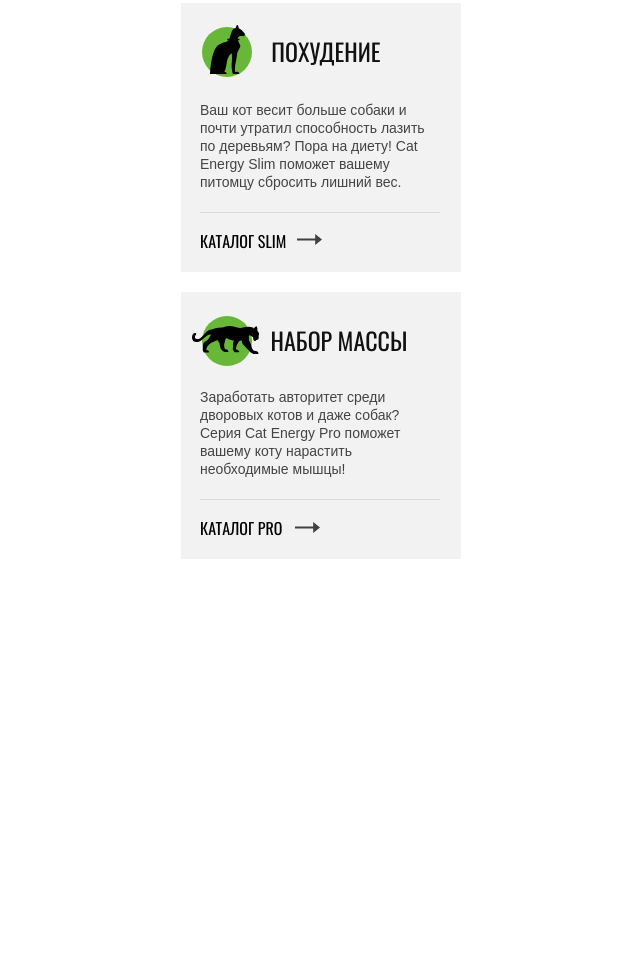
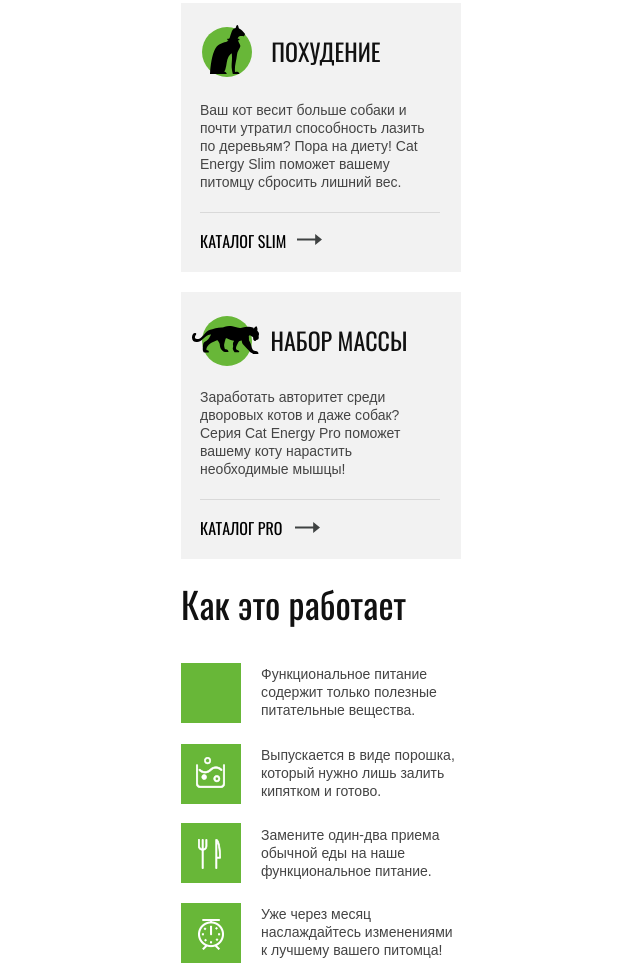
Before and after one commit to Ktyby/Cat-energy, a website: page www/index.html in a window 1280 px wide. Shown: the part 734-1697 px from the top of the page, without its empty margins (319-959 px from the left). Before the commit the page ends 1293 px from the top, so only its background shows below. Drawn offline with nearby package versions, Linux system fonts and the light colour scheme; files that its build step writes are made by us from their sources.

Commit message:
I almost made a block

```diff
--- a/www/index.html
+++ b/www/index.html
@@ -53,6 +53,16 @@
             <a class="categories__link--second" href="#">Каталог Pro</a>
         </div>
     </section>
+
+    <section class="characteristic">
+        <h2 class="characteristic__title">Как это работает</h2>
+        <div class="characteristic__text">
+            <p class="characteristic__text--first">Функциональное питание содержит только полезные питательные вещества.</p>
+            <p class="characteristic__text--second">Выпускается в виде порошка, который нужно лишь залить кипятком и готово.</p>
+            <p class="characteristic__text--third">Замените один-два приема обычной еды на наше функциональное питание.</p>
+            <p class="characteristic__text--fourth">Уже через месяц наслаждайтесь изменениями к лучшему вашего питомца!</p>
+        </div>
+    </section>
 </main>
 
 <script src="js/main.js"></script>
--- /dev/null
+++ b/www/scss/blocks/characteristic.scss
@@ -0,0 +1,161 @@
+.characteristic {
+    width: 280px;
+    margin: 0 auto;
+}
+
+.characteristic__title {
+    font-size: 36px;
+    font-weight: normal;
+
+    color: #111111;
+
+    margin: 22px 0 38px 0;
+}
+
+.characteristic__text {
+    display: flex;
+    flex-direction: column;
+    width: 200px;
+
+    font-family: "Arial", "Roboto", sans-serif;
+    font-weight: normal;
+
+    color: #444444;
+
+    margin-left: 80px;
+
+    &--first {
+        position: relative;
+        margin: 0;
+    }
+
+    &--first::before {
+        content: "";
+        display: block;
+        position: absolute;
+        right: 220px;
+        top: -2px;
+
+        width: 60px;
+        height: 60px;
+        background-color: #68b738;
+    }
+
+    &--second::after {
+        content: url(../img/advantage-leaf@1x.png);
+        display: block;
+        position: absolute;
+        right: 225px;
+        top: 3px;
+
+        width: 50px;
+        height: 50px;
+    }
+
+    &--second {
+        position: relative;
+        margin: 27px 0 0 0;
+    }
+
+    &--second::before {
+        content: "";
+        display: block;
+        position: absolute;
+        right: 220px;
+        top: -2px;
+
+        width: 60px;
+        height: 60px;
+        background-color: #68b738;
+    }
+
+    &--second::after {
+        content: url(../img/advantage-powder@1x.png);
+        display: block;
+        position: absolute;
+        right: 225px;
+        top: 2px;
+
+        width: 50px;
+        height: 50px;
+    }
+
+    &--third {
+        position: relative;
+        margin: 26px 0 0 0;
+    }
+
+    &--third::before {
+        content: "";
+        display: block;
+        position: absolute;
+        right: 220px;
+        top: -3px;
+
+        width: 60px;
+        height: 60px;
+        background-color: #68b738;
+    }
+
+    &--third::after {
+        content: url(../img/advantage-dining@1x.png);
+        display: block;
+        position: absolute;
+        right: 227px;
+        top: 3px;
+
+        width: 50px;
+        height: 50px;
+    }
+
+    &--fourth {
+        position: relative;
+        margin: 25px 0 0 0;
+    }
+
+    &--fourth::before {
+        content: "";
+        display: block;
+        position: absolute;
+        right: 220px;
+        top: -2px;
+
+        width: 60px;
+        height: 60px;
+        background-color: #68b738;
+    }
+
+    &--fourth::after {
+        content: url(../img/advantage-clock@1x.png);
+        display: block;
+        position: absolute;
+        right: 225px;
+        top: 4px;
+
+        width: 50px;
+        height: 50px;
+    }
+}
+
+@media (min-resolution: 144dpi),
+        (min-resolution: 1.5dppx) {
+
+    .characteristic__text {
+
+        &--first::after {
+            content: url(../img/advantage-leaf@2x.png);
+        }
+
+        &--second::after {
+            content: url(../img/advantage-powder@2x.png);
+        }
+
+        &--third::after {
+            content: url(../img/advantage-dining@2x.png);
+        }
+
+        &--fourth::after {
+            content: url(../img/advantage-clock@2x.png);
+        }
+    }
+}
--- a/www/scss/style.scss
+++ b/www/scss/style.scss
@@ -5,3 +5,4 @@
 @import "blocks/nav.scss";
 @import "blocks/preview.scss";
 @import "blocks/categories.scss";
+@import "blocks/characteristic.scss";
```
Also changed, not shown: docs/index.html (+10 -0 lines), docs/css/style.css, docs/css/style.min.css.
